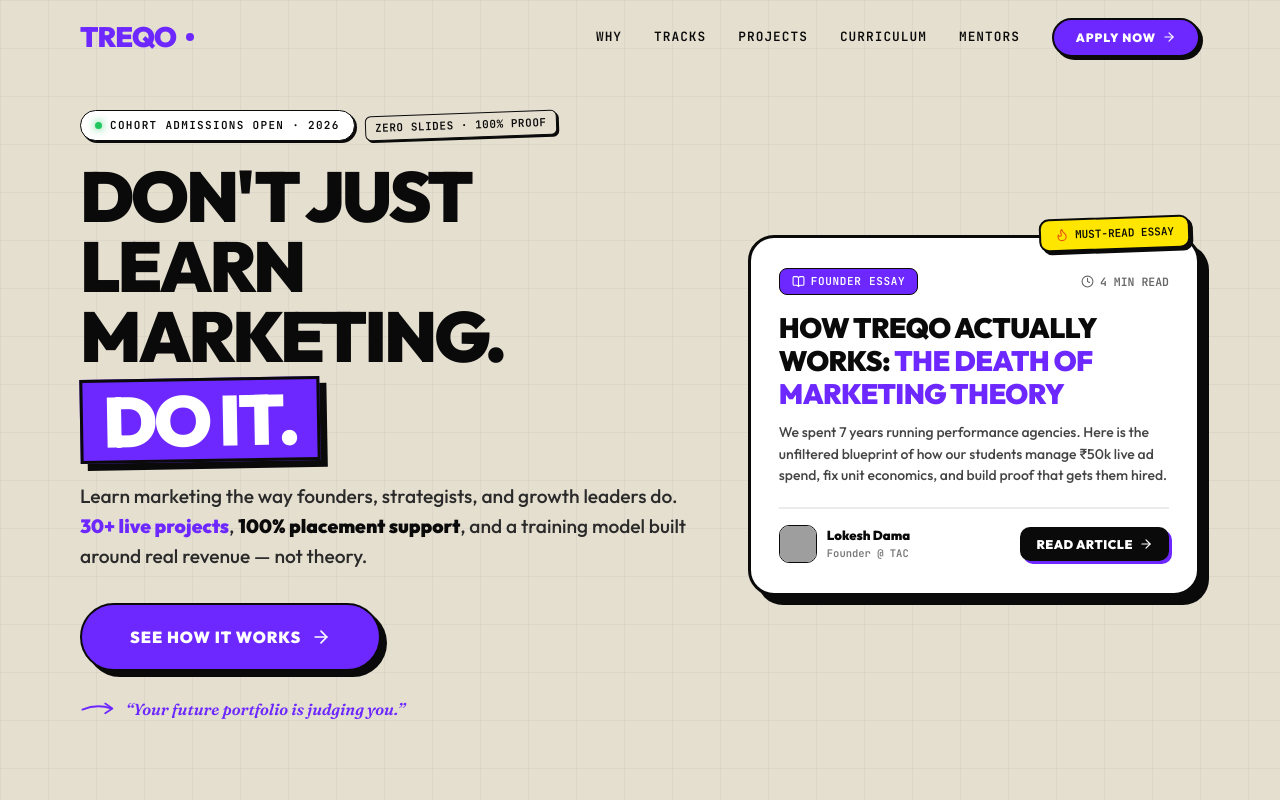
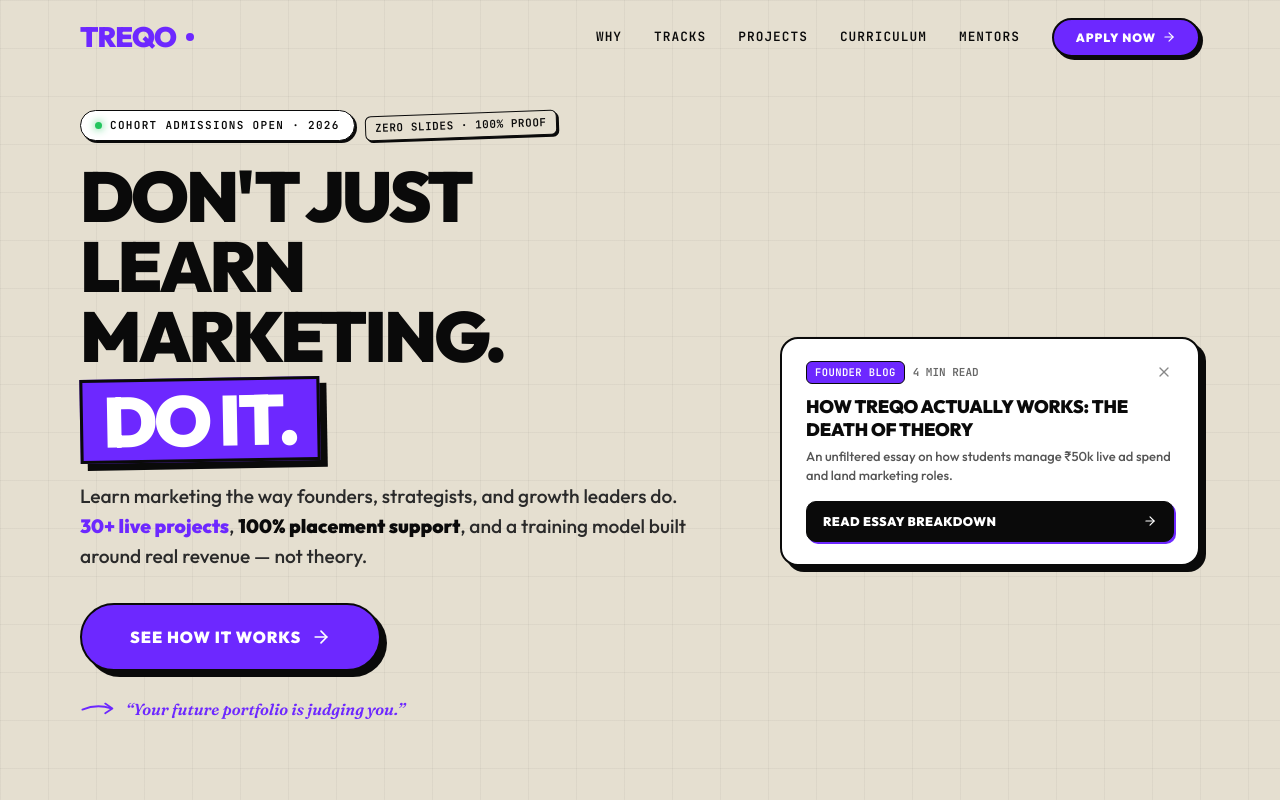
Before and after one commit to manoj-varma-p/Another-Treqo, a Next.js app: page / in a window 1280 px wide. Shown: the top 800 px of the page. Built offline with nearby package versions, Linux system fonts and the light colour scheme; grey boxes are pictures that could not be loaded.

Commit message:
feat: implement clean rectangle pop-up sliding in from right bottom for blog essay

```diff
--- a/components/HeroSection.jsx
+++ b/components/HeroSection.jsx
@@ -1,21 +1,31 @@
 'use client';
 
-import React from 'react';
+import React, { useState, useEffect } from 'react';
 import Link from 'next/link';
-import { motion } from 'framer-motion';
+import { motion, AnimatePresence } from 'framer-motion';
 import {
   ArrowRight,
   BookOpen,
   Sparkles,
   Clock,
-  ArrowUpRight,
-  TrendingUp,
+  X,
   Flame,
-  Bookmark,
 } from 'lucide-react';
 import { DoodleBadge, DoodleArrow } from './Doodles';
 
 export default function HeroSection() {
+  const [showPop, setShowPop] = useState(false);
+  const [dismissed, setDismissed] = useState(false);
+
+  useEffect(() => {
+    // Pops in from right bottom after 1.2 seconds
+    const timer = setTimeout(() => {
+      setShowPop(true);
+    }, 1200);
+
+    return () => clearTimeout(timer);
+  }, []);
+
   return (
     <>
       <section
@@ -50,7 +60,7 @@
             position: 'relative',
             zIndex: 1,
             display: 'grid',
-            gridTemplateColumns: '1.15fr 0.85fr',
+            gridTemplateColumns: '1.2fr 0.8fr',
             gap: '56px',
             alignItems: 'center',
           }}
@@ -195,175 +205,131 @@
           </div>
 
           {/* ══════════════════════════════════════════════════
-              RIGHT: Featured High-Engagement Blog Essay Card
+              RIGHT BOTTOM: Clean Rectangle Pop Coming from Right Bottom
           ══════════════════════════════════════════════════ */}
-          <div style={{ position: 'relative', width: '100%', display: 'flex', justifyContent: 'center' }}>
-
-            {/* Floating Trending Sticker */}
-            <motion.div
-              animate={{ y: [0, -6, 0], rotate: [-2, 2, -2] }}
-              transition={{ duration: 3.5, repeat: Infinity, ease: 'easeInOut' }}
+          <div
             style={{
-                position: 'absolute',
-                top: '-18px',
-                right: '10px',
-                zIndex: 30,
-                background: '#FFE600',
-                color: '#0A0A0A',
-                border: '2px solid #0A0A0A',
-                borderRadius: '10px',
-                padding: '6px 14px',
-                fontFamily: "var(--ff-mono, monospace)",
-                fontSize: '11px',
-                fontWeight: 900,
-                boxShadow: '3px 3px 0px #0A0A0A',
+              position: 'relative',
+              width: '100%',
+              minHeight: '300px',
               display: 'flex',
-                alignItems: 'center',
-                gap: '6px',
-                pointerEvents: 'none',
+              alignItems: 'flex-end',
+              justifyContent: 'flex-end',
             }}
           >
-              <Flame size={14} color="#EA580C" />
-              <span>MUST-READ ESSAY</span>
-            </motion.div>
-
-            {/* The Main Clickable Blog Teaser Card */}
-            <Link
-              href="/how-it-works"
-              style={{ textDecoration: 'none', color: 'inherit', width: '100%', maxWidth: '490px', display: 'block' }}
-            >
+            <AnimatePresence>
+              {showPop && !dismissed && (
                 <motion.div
-                whileHover={{ y: -8, boxShadow: '14px 14px 0px #6D28FF' }}
-                whileTap={{ scale: 0.98 }}
+                  initial={{ opacity: 0, x: 120, y: 60, scale: 0.95 }}
+                  animate={{ opacity: 1, x: 0, y: 0, scale: 1 }}
+                  exit={{ opacity: 0, x: 80, y: 40, scale: 0.95 }}
+                  transition={{ type: 'spring', stiffness: 200, damping: 20 }}
+                  whileHover={{ y: -4, boxShadow: '8px 8px 0px #6D28FF' }}
                   style={{
                     background: '#ffffff',
-                  border: '3.5px solid #0A0A0A',
-                  borderRadius: '26px',
-                  padding: '30px 28px',
-                  boxShadow: '9px 9px 0px #0A0A0A',
-                  cursor: 'pointer',
+                    border: '2.5px solid #0A0A0A',
+                    borderRadius: '18px',
+                    padding: '22px 24px',
+                    boxShadow: '6px 6px 0px #0A0A0A',
+                    width: '100%',
+                    maxWidth: '420px',
                     position: 'relative',
-                  overflow: 'hidden',
-                  transition: 'box-shadow 0.25s ease, transform 0.25s ease',
+                    transition: 'box-shadow 0.2s ease',
                   }}
                 >
-                {/* Blog Category & Reading Time Header */}
-                <div style={{ display: 'flex', alignItems: 'center', justifyContent: 'space-between', marginBottom: '16px' }}>
-                  <div
+                  {/* Top Bar: Category & Dismiss */}
+                  <div style={{ display: 'flex', alignItems: 'center', justifyContent: 'space-between', marginBottom: '12px' }}>
+                    <div style={{ display: 'flex', alignItems: 'center', gap: '8px' }}>
+                      <span
                         style={{
-                      display: 'inline-flex',
-                      alignItems: 'center',
-                      gap: '6px',
                           background: '#6D28FF',
                           color: '#ffffff',
-                      borderRadius: '8px',
-                      padding: '4px 12px',
                           fontFamily: "var(--ff-mono, monospace)",
-                      fontSize: '11px',
+                          fontSize: '10.5px',
                           fontWeight: 900,
-                      letterSpacing: '0.06em',
-                      border: '1.5px solid #0A0A0A',
-                    }}
-                  >
-                    <BookOpen size={13} />
-                    <span>FOUNDER ESSAY</span>
-                  </div>
-
-                  <div style={{ display: 'flex', alignItems: 'center', gap: '6px', color: '#666666', fontSize: '11.5px', fontFamily: "var(--ff-mono, monospace)", fontWeight: 700 }}>
-                    <Clock size={13} />
-                    <span>4 MIN READ</span>
-                  </div>
-                </div>
-
-                {/* Blog Headline */}
-                <h3
-                  style={{
-                    fontFamily: "var(--ff-display, 'Outfit', sans-serif)",
-                    fontSize: 'clamp(22px, 2.3vw, 28px)',
-                    fontWeight: 900,
-                    color: '#0A0A0A',
-                    letterSpacing: '-0.02em',
-                    lineHeight: 1.18,
-                    margin: '0 0 12px',
+                          padding: '3px 8px',
+                          borderRadius: '6px',
+                          border: '1px solid #0A0A0A',
+                          letterSpacing: '0.04em',
                           textTransform: 'uppercase',
                         }}
                       >
-                  How Treqo Actually Works: <span style={{ color: '#6D28FF' }}>The Death of Marketing Theory</span>
-                </h3>
+                        FOUNDER BLOG
+                      </span>
+                      <span style={{ fontSize: '11px', fontFamily: "var(--ff-mono, monospace)", color: '#666666', fontWeight: 700 }}>
+                        4 MIN READ
+                      </span>
+                    </div>
 
-                {/* Excerpt */}
-                <p
+                    <button
+                      onClick={(e) => {
+                        e.preventDefault();
+                        e.stopPropagation();
+                        setDismissed(true);
+                      }}
                       style={{
-                    fontSize: '14px',
-                    color: '#444444',
-                    lineHeight: 1.55,
-                    margin: '0 0 20px',
-                    fontWeight: 500,
+                        background: 'transparent',
+                        border: 'none',
+                        color: '#888888',
+                        cursor: 'pointer',
+                        padding: '2px',
+                        display: 'flex',
+                        alignItems: 'center',
+                        justifyContent: 'center',
+                      }}
+                      title="Dismiss"
+                    >
+                      <X size={16} />
+                    </button>
+                  </div>
+
+                  {/* Title */}
+                  <Link href="/how-it-works" style={{ textDecoration: 'none', color: 'inherit' }}>
+                    <h4
+                      style={{
+                        fontFamily: "var(--ff-display, 'Outfit', sans-serif)",
+                        fontSize: '18px',
+                        fontWeight: 900,
+                        color: '#0A0A0A',
+                        margin: '0 0 6px',
+                        lineHeight: 1.25,
+                        textTransform: 'uppercase',
+                        letterSpacing: '-0.01em',
                       }}
                     >
-                  We spent 7 years running performance agencies. Here is the unfiltered blueprint of how our students manage ₹50k live ad spend, fix unit economics, and build proof that gets them hired.
+                      How Treqo Actually Works: The Death of Theory
+                    </h4>
+
+                    <p style={{ fontSize: '13px', color: '#555555', lineHeight: 1.45, margin: '0 0 16px', fontWeight: 500 }}>
+                      An unfiltered essay on how students manage ₹50k live ad spend and land marketing roles.
                     </p>
 
-                {/* Author Info & Read CTA Row */}
-                <div
-                  style={{
-                    borderTop: '2px solid rgba(10,10,10,0.08)',
-                    paddingTop: '16px',
-                    display: 'flex',
-                    alignItems: 'center',
-                    justifyContent: 'space-between',
-                    flexWrap: 'wrap',
-                    gap: '12px',
-                  }}
-                >
-                  {/* Author Avatar */}
-                  <div style={{ display: 'flex', alignItems: 'center', gap: '10px' }}>
-                    <img
-                      src="https://images.unsplash.com/photo-1534528741775-53994a69daeb?q=80&w=200&auto=format&fit=crop"
-                      alt="Lokesh Dama"
-                      style={{
-                        width: '38px',
-                        height: '38px',
-                        borderRadius: '10px',
-                        border: '1.5px solid #0A0A0A',
-                        objectFit: 'cover',
-                      }}
-                    />
-                    <div>
-                      <div style={{ fontFamily: "var(--ff-display, 'Outfit', sans-serif)", fontSize: '13px', fontWeight: 900, color: '#0A0A0A' }}>
-                        Lokesh Dama
-                      </div>
-                      <div style={{ fontSize: '10.5px', fontFamily: "var(--ff-mono, monospace)", color: '#777777', fontWeight: 600 }}>
-                        Founder @ TAC
-                      </div>
-                    </div>
-                  </div>
-
-                  {/* Read Article Pill */}
+                    {/* Bottom CTA Pill inside Rectangle */}
                     <div
                       style={{
                         background: '#0A0A0A',
                         color: '#ffffff',
+                        border: '1.5px solid #0A0A0A',
                         borderRadius: '10px',
-                      padding: '8px 16px',
-                      display: 'inline-flex',
+                        padding: '10px 16px',
+                        display: 'flex',
                         alignItems: 'center',
-                      gap: '6px',
+                        justifyContent: 'space-between',
                         fontFamily: "var(--ff-display, 'Outfit', sans-serif)",
                         fontSize: '12.5px',
                         fontWeight: 900,
                         letterSpacing: '0.04em',
                         textTransform: 'uppercase',
-                      boxShadow: '3px 3px 0px #6D28FF',
+                        boxShadow: '2px 2px 0px #6D28FF',
                       }}
                     >
-                    <span>Read Article</span>
+                      <span>Read Essay Breakdown</span>
                       <ArrowRight size={14} />
                     </div>
-                </div>
+                  </Link>
                 </motion.div>
-            </Link>
-
+              )}
+            </AnimatePresence>
           </div>
 
         </div>
```
Lines whose indentation alone changed are shown as unchanged.
